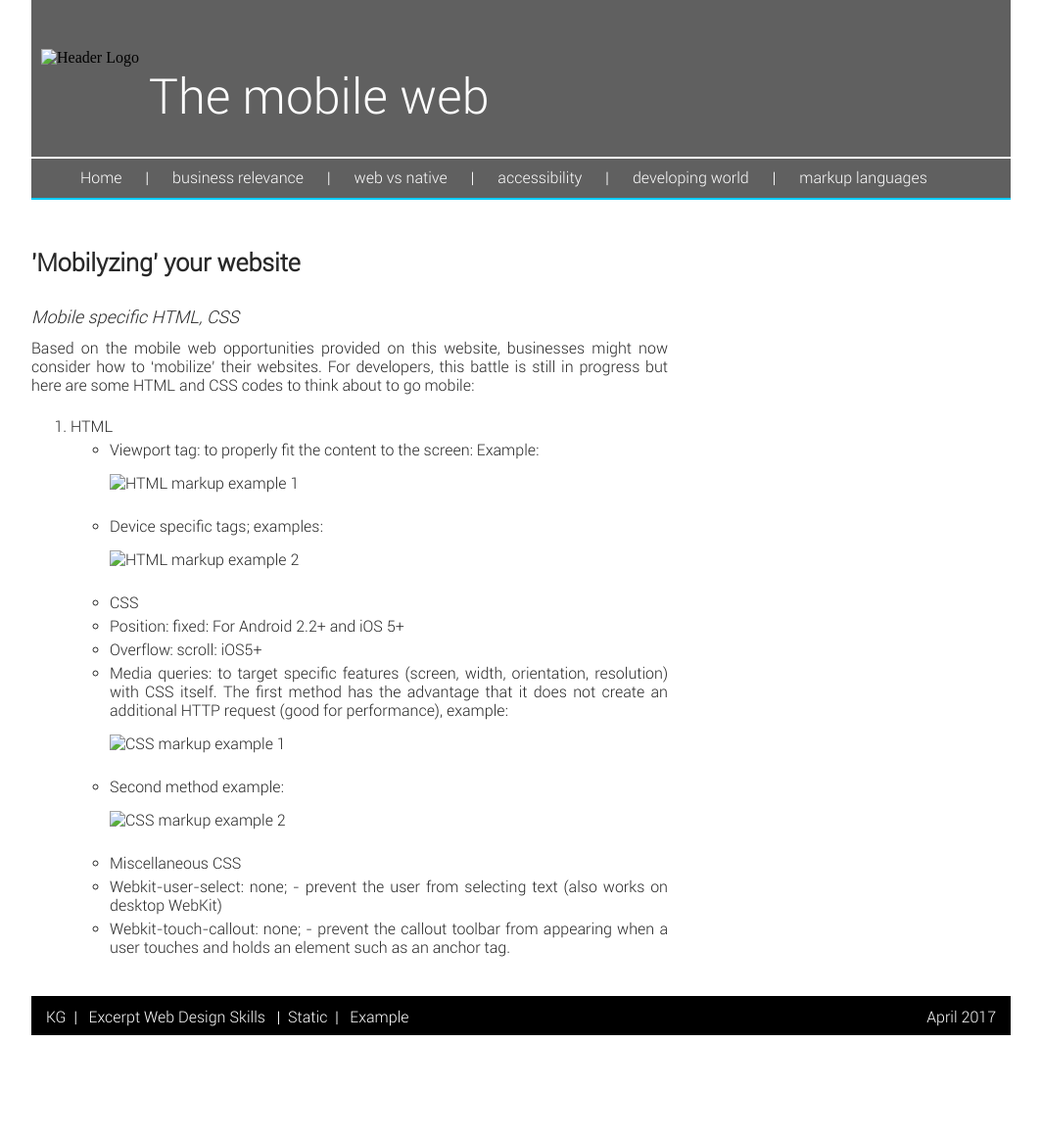
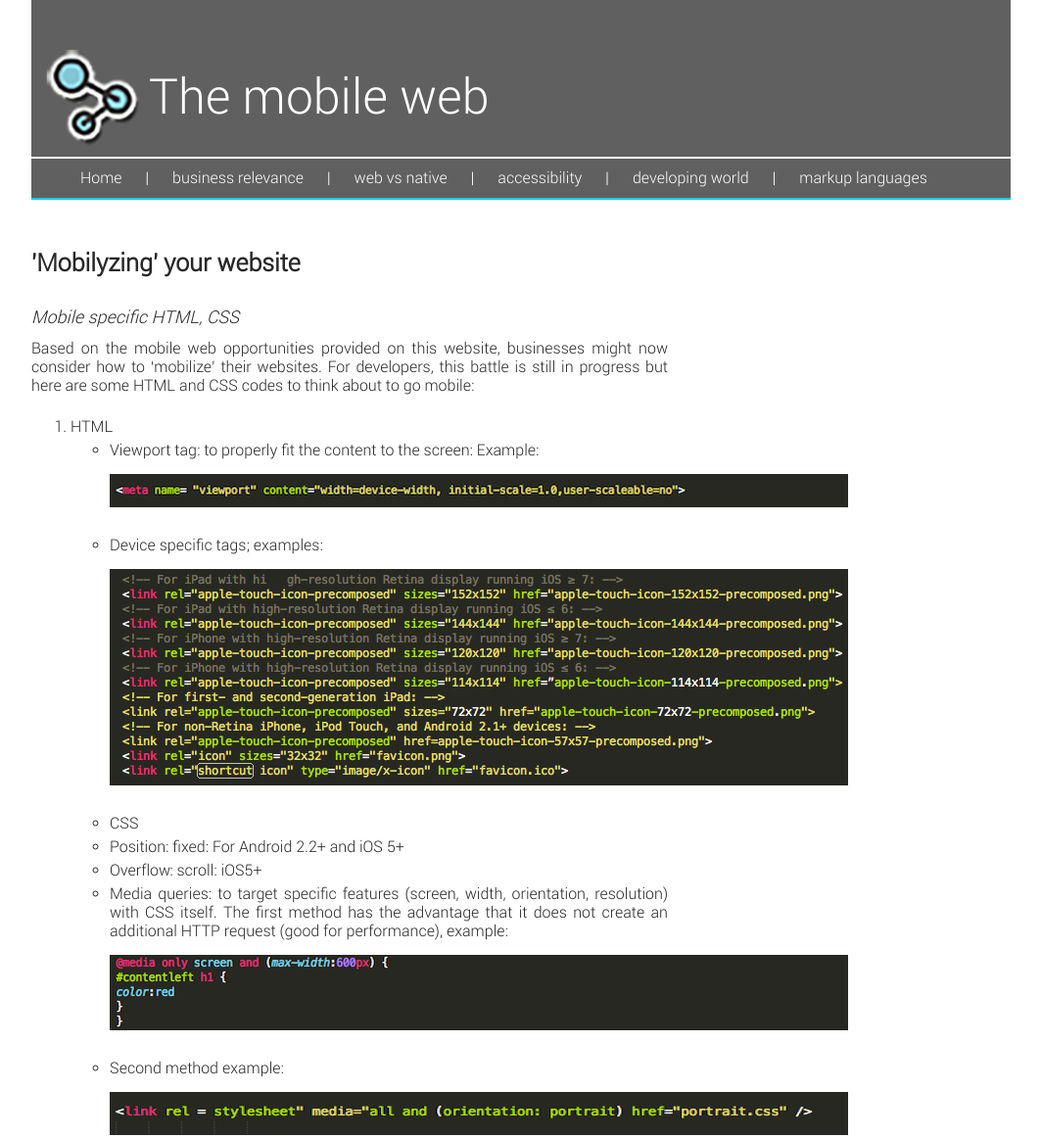
Before and after one commit to katbaniss/katbaniss.github.io, a plain HTML site: page markuplanguages.html in a window 1280 px wide. Shown: the top 1162 px of the page at 98% size, without its empty margins (108-1171 px from the left). Before the commit the page ends 1057 px from the top, so only its background shows below. Drawn offline with Linux system fonts and the light colour scheme; files whose address does not match are found by name.

Commit message:
Update markuplanguages.html

```diff
--- a/markuplanguages.html
+++ b/markuplanguages.html
@@ -10,7 +10,7 @@
 <body>
 	<div class= "wrapper">
 		<div id="header">
-			<img id="headericon" src="images/headericon.png" alt="Header Logo">
+			<img id="headericon" src="headericon.png" alt="Header Logo">
 			<h4 id="headertitle" >The mobile web</h>
 		</div>
 		<div id="seperation">
@@ -48,16 +48,16 @@
 					<li>HTML
 					<ul>
 						<li>Viewport tag: to properly fit the content to the screen: Example:</li>
-						<li class="no-tag"><img src="images/htmlexample1.png" alt="HTML markup example 1"></li>
+						<li class="no-tag"><img src="htmlexample1.png" alt="HTML markup example 1"></li>
 						<li>Device specific tags; examples: </li>
-						<li class="no-tag"><img src="images/htmlexample2.png" alt="HTML markup example 2"></li>
+						<li class="no-tag"><img src="htmlexample2.png" alt="HTML markup example 2"></li>
 					<li>CSS
 						<li>Position: fixed: For Android 2.2+ and iOS 5+</li>
 						<li>Overflow: scroll: iOS5+</li>
 						<li>Media queries: to target specific features (screen, width, orientation, resolution) with CSS itself. The first method has the advantage that it does not create an additional HTTP request (good for performance), example:
-						<li class="no-tag"><img src="images/cssexample1.png" alt="CSS markup example 1"></li>
+						<li class="no-tag"><img src="cssexample1.png" alt="CSS markup example 1"></li>
 						<li>Second method example:
-						<li class="no-tag"><img src="images/cssexample2.png" alt="CSS markup example 2"></li>
+						<li class="no-tag"><img src="cssexample2.png" alt="CSS markup example 2"></li>
 					<li>Miscellaneous CSS
 						<li>Webkit-user-select: none; - prevent the user from selecting text (also works on desktop WebKit)</li>
 						<li>Webkit-touch-callout: none; - prevent the callout toolbar from appearing when a user touches and holds an element such as an anchor tag.</li>
```
